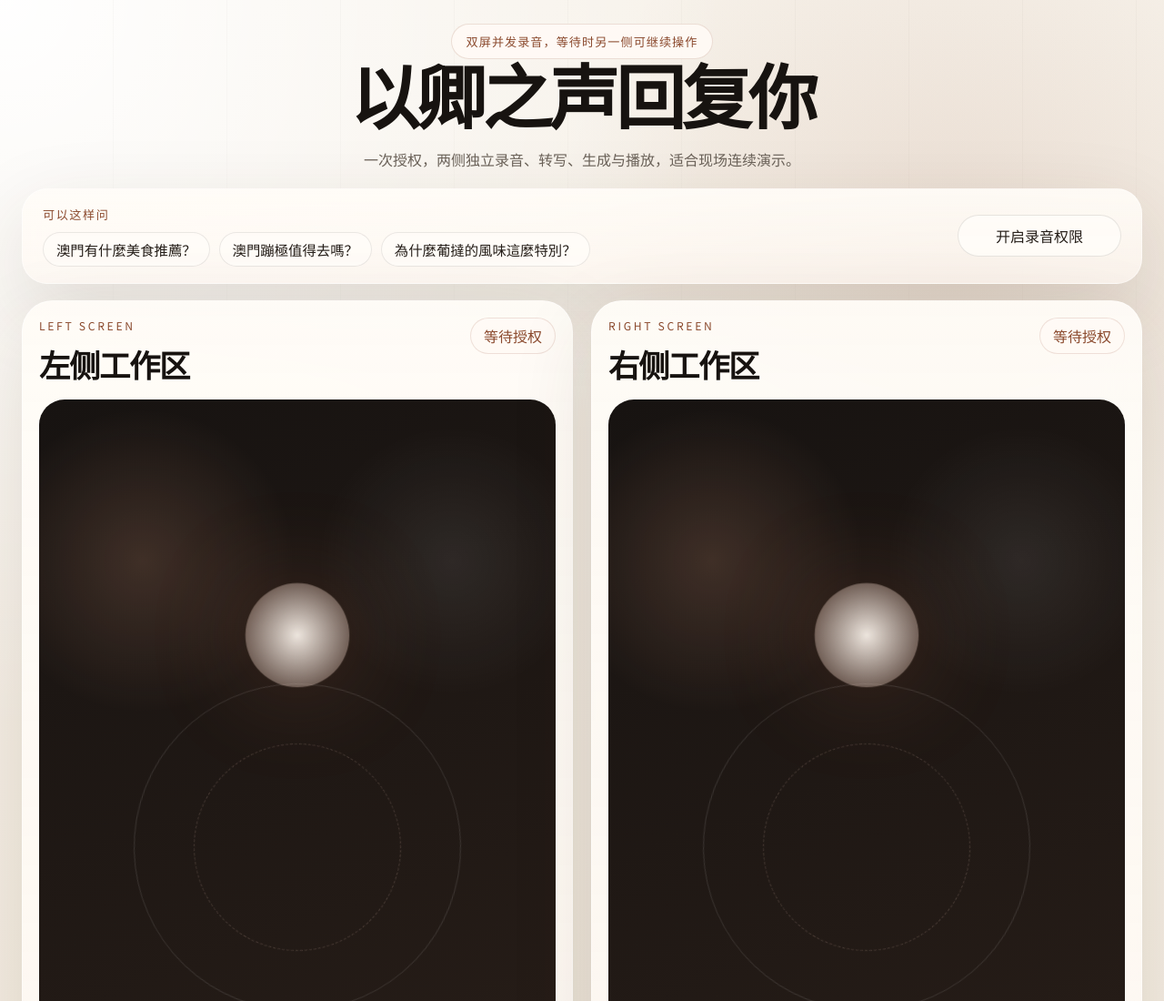
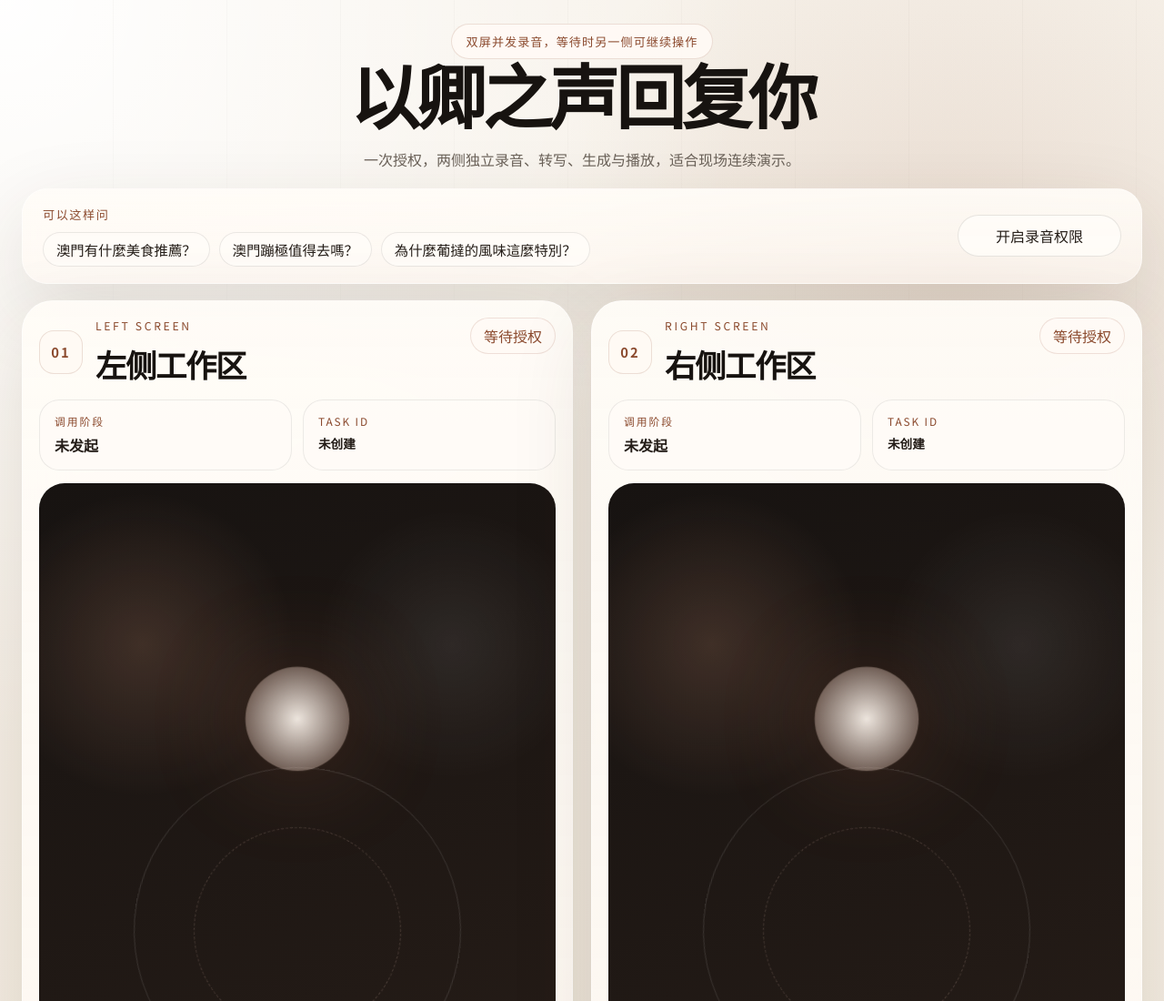
Before and after one commit to DrDon-aigc/test, a website: page site/index.html in a window 1280 px wide. Shown: the top 1100 px of the page at 91% size. Drawn offline with nearby package versions, Linux system fonts and the light colour scheme.

Commit message:
Add files via upload

```diff
--- a/site/app.js
+++ b/site/app.js
@@ -16,6 +16,8 @@ function createPanelController(root) {
     id: root.dataset.panelId,
     root,
     statusEl: root.querySelector('[data-role="status"]'),
+    networkStageEl: root.querySelector('[data-role="networkStage"]'),
+    taskIdEl: root.querySelector('[data-role="taskId"]'),
     replyButton: root.querySelector('[data-role="replyButton"]'),
     recordButton: root.querySelector('[data-role="recordButton"]'),
     timerEl: root.querySelector('[data-role="timer"]'),
@@ -73,11 +75,14 @@ function createPanelController(root) {
       state.isBusy = false;
       syncButtons();
       setStatus(state, "未连接");
+      setNetworkStage(state, "调用失败");
       setText(state.progressText, error instanceof Error ? error.message : "发生了未知错误。");
     }
   });
 
   setStatus(state, "等待授权");
+  setNetworkStage(state, "未发起");
+  setTaskId(state, "未创建");
   setText(state.progressText, "先按住录音，松手检查后再点击回复。");
   setOutputMode(state, { loading: true });
   stopMeters(state);
@@ -90,6 +95,14 @@ function setText(element, value) {
 
 function setStatus(panel, value) {
   setText(panel.statusEl, value);
+}
+
+function setNetworkStage(panel, value) {
+  setText(panel.networkStageEl, value);
+}
+
+function setTaskId(panel, value) {
+  setText(panel.taskIdEl, value);
 }
 
 function formatDuration(elapsedMs) {
@@ -187,6 +200,8 @@ function resetTaskView(panel) {
   }
 
   panel.taskId = null;
+  setTaskId(panel, "未创建");
+  setNetworkStage(panel, "未发起");
   panel.resultVideo.pause();
   panel.resultVideo.removeAttribute("src");
   panel.resultVideo.load();
@@ -425,6 +440,7 @@ async function uploadAudioAndStartTask(panel) {
 
   panel.isBusy = true;
   setStatus(panel, "上传中");
+  setNetworkStage(panel, "音频上传中");
   setText(panel.progressText, "声音已送出，正在等待回应。");
   setOutputMode(panel, { loading: true });
   syncButtons();
@@ -442,6 +458,8 @@ async function uploadAudioAndStartTask(panel) {
     throw new Error(uploadPayload.error || "上传失败。");
   }
 
+  setNetworkStage(panel, "音频已上传");
+
   const startResponse = await fetch("/api/start-task", {
     method: "POST",
     headers: { "Content-Type": "application/json" },
@@ -454,6 +472,8 @@ async function uploadAudioAndStartTask(panel) {
   }
 
   panel.taskId = startPayload.taskId;
+  setTaskId(panel, panel.taskId || "未返回");
+  setNetworkStage(panel, "任务已创建");
   await queryTask(panel);
 
   panel.pollId = setInterval(() => {
@@ -463,6 +483,7 @@ async function uploadAudioAndStartTask(panel) {
       panel.isBusy = false;
       syncButtons();
       setStatus(panel, "已中断");
+      setNetworkStage(panel, "调用异常");
       setText(panel.progressText, error instanceof Error ? error.message : "查询失败。");
     });
   }, 4000);
@@ -490,6 +511,7 @@ async function queryTask(panel) {
     panel.isBusy = false;
     syncButtons();
     setStatus(panel, "生成失败");
+    setNetworkStage(panel, "任务失败");
     setText(panel.progressText, payload.errorMessage || "这次没有成功返回结果。");
     return;
   }
@@ -509,12 +531,14 @@ async function queryTask(panel) {
     }
 
     setStatus(panel, "已完成");
+    setNetworkStage(panel, "视频已返回");
     setText(panel.progressText, "视频已经回来。");
     setOutputMode(panel, { loading: false, videoUrl: result.url });
     return;
   }
 
   setStatus(panel, "生成中");
+  setNetworkStage(panel, "轮询中");
   setText(panel.progressText, "正在处理中，请稍等片刻。");
 }
 
@@ -538,6 +562,7 @@ async function beginPress(panel, event) {
     await cleanupStream(panel);
     stopRecognition(panel);
     setStatus(panel, "不可用");
+    setNetworkStage(panel, "录音失败");
     setText(panel.progressText, error instanceof Error ? error.message : "无法开始录音。");
     syncButtons();
   }
@@ -563,6 +588,7 @@ permissionButton.addEventListener("click", async () => {
   } catch (error) {
     panels.forEach((panel) => {
       setStatus(panel, "授权失败");
+      setNetworkStage(panel, "未发起");
       setText(panel.progressText, error instanceof Error ? error.message : "无法获取麦克风权限。");
     });
     permissionButton.textContent = "开启录音权限";
@@ -579,6 +605,7 @@ function ensureRuntime() {
   setText(runtimeNote, "当前是文件预览，真正可用版本请部署到 Netlify");
   panels.forEach((panel) => {
     setStatus(panel, "请先部署到 Netlify");
+    setNetworkStage(panel, "不可用");
     setText(panel.progressText, "部署后你会获得 HTTPS 和稳定的麦克风权限。");
   });
 }
--- a/site/index.html
+++ b/site/index.html
@@ -14,7 +14,7 @@
       href="https://fonts.googleapis.com/css2?family=Cormorant+Garamond:wght@500;600;700&family=Noto+Sans+SC:wght@300;400;500;700&display=swap"
       rel="stylesheet"
     />
-    <link rel="stylesheet" href="./styles.css?v=20260423d" />
+    <link rel="stylesheet" href="./styles.css?v=20260423e" />
   </head>
   <body>
     <div class="backdrop"></div>
@@ -40,11 +40,25 @@
       <section class="stage-grid">
         <article class="panel-screen" data-panel-id="left">
           <div class="screen-head">
+            <div class="screen-title">
+              <span class="panel-index">01</span>
               <div>
                 <p class="screen-label">LEFT SCREEN</p>
                 <h2>左侧工作区</h2>
               </div>
+            </div>
             <div class="status-badge" data-role="status">等待授权</div>
+          </div>
+
+          <div class="call-strip">
+            <div class="call-card">
+              <span class="call-label">调用阶段</span>
+              <strong class="call-value" data-role="networkStage">未发起</strong>
+            </div>
+            <div class="call-card">
+              <span class="call-label">Task ID</span>
+              <strong class="call-value call-value-mono" data-role="taskId">未创建</strong>
+            </div>
           </div>
 
           <div class="result-frame" data-role="resultStage">
@@ -103,11 +117,25 @@
 
         <article class="panel-screen" data-panel-id="right">
           <div class="screen-head">
+            <div class="screen-title">
+              <span class="panel-index">02</span>
               <div>
                 <p class="screen-label">RIGHT SCREEN</p>
                 <h2>右侧工作区</h2>
               </div>
+            </div>
             <div class="status-badge" data-role="status">等待授权</div>
+          </div>
+
+          <div class="call-strip">
+            <div class="call-card">
+              <span class="call-label">调用阶段</span>
+              <strong class="call-value" data-role="networkStage">未发起</strong>
+            </div>
+            <div class="call-card">
+              <span class="call-label">Task ID</span>
+              <strong class="call-value call-value-mono" data-role="taskId">未创建</strong>
+            </div>
           </div>
 
           <div class="result-frame" data-role="resultStage">
@@ -166,6 +194,6 @@
       </section>
     </main>
 
-    <script type="module" src="./app.js?v=20260423d"></script>
+    <script type="module" src="./app.js?v=20260423e"></script>
   </body>
 </html>
--- a/site/styles.css
+++ b/site/styles.css
@@ -201,6 +201,26 @@ body {
   align-items: start;
 }
 
+.screen-title {
+  display: flex;
+  gap: 14px;
+  align-items: center;
+}
+
+.panel-index {
+  display: inline-grid;
+  place-items: center;
+  width: 48px;
+  height: 48px;
+  border: 1px solid rgba(139, 74, 46, 0.16);
+  border-radius: 16px;
+  background: rgba(255, 250, 245, 0.92);
+  color: var(--accent);
+  font-size: 0.92rem;
+  font-weight: 700;
+  letter-spacing: 0.14em;
+}
+
 .screen-label {
   margin: 0 0 8px;
   font-size: 0.76rem;
@@ -227,6 +247,41 @@ body {
   background: rgba(255, 250, 245, 0.88);
   color: var(--accent);
   white-space: nowrap;
+}
+
+.call-strip {
+  display: grid;
+  grid-template-columns: repeat(2, minmax(0, 1fr));
+  gap: 12px;
+}
+
+.call-card {
+  display: grid;
+  gap: 6px;
+  min-height: 78px;
+  padding: 14px 16px;
+  border: 1px solid rgba(23, 19, 16, 0.08);
+  border-radius: 22px;
+  background: rgba(255, 252, 248, 0.78);
+}
+
+.call-label {
+  color: var(--accent);
+  font-size: 0.74rem;
+  letter-spacing: 0.16em;
+  text-transform: uppercase;
+}
+
+.call-value {
+  color: var(--accent-strong);
+  font-size: 1rem;
+  line-height: 1.45;
+}
+
+.call-value-mono {
+  font-family: "SFMono-Regular", "Menlo", monospace;
+  font-size: 0.85rem;
+  overflow-wrap: anywhere;
 }
 
 .result-frame {
```
Lines whose indentation alone changed are shown as unchanged.
